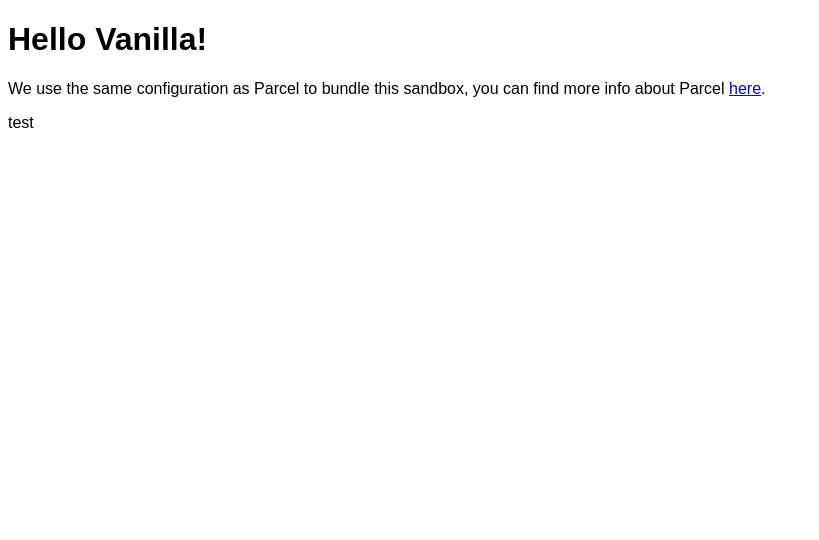
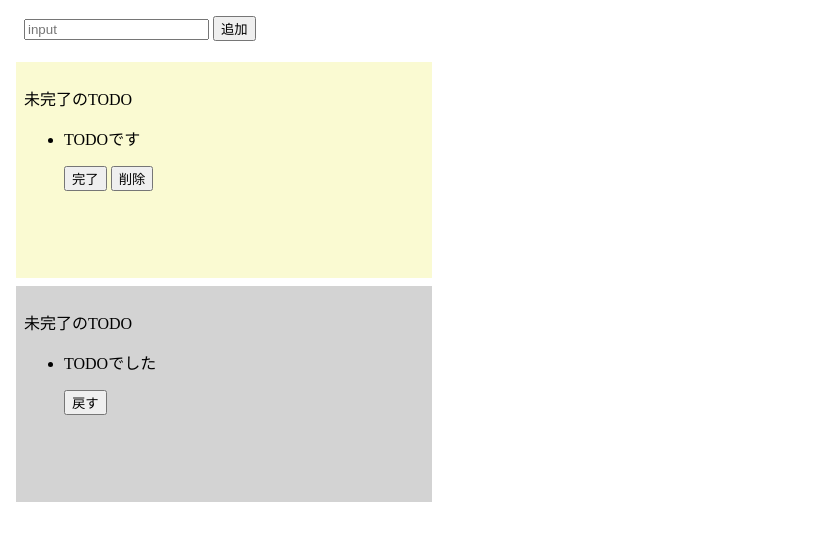
Before and after one commit to yuktnk/codesandbox-test, a website built with Parcel: page index.html in a window 1280 px wide. Shown: the whole page, without its empty margins (0-819 px from the left). Built offline with nearby package versions, Linux system fonts and the light colour scheme.

Commit message:
todo vanilla js

```diff
--- a/index.html
+++ b/index.html
@@ -1,13 +1,41 @@
 <!DOCTYPE html>
 <html>
   <head>
-    <title>Parcel Sandbox</title>
+    <title>To Do List</title>
     <meta charset="UTF-8" />
+    <link rel="stylesheet" href="./src/styles.css" />
   </head>
 
   <body>
-    <div id="app"></div>
-    <p>test</p>
+    <div class="input-area">
+      <input type="text" placeholder="input" id="add-text" />
+      <button id="add-button">追加</button>
+    </div>
+
+    <div class="incomplete-area">
+      <p>未完了のTODO</p>
+      <ul>
+        <li clas="item">
+          <p>TODOです</p>
+          <div>
+            <button>完了</button>
+            <button>削除</button>
+          </div>
+        </li>
+      </ul>
+    </div>
+
+    <div class="complete-area">
+      <p>未完了のTODO</p>
+      <ul>
+        <li clas="item">
+          <p>TODOでした</p>
+          <div>
+            <button>戻す</button>
+          </div>
+        </li>
+      </ul>
+    </div>
 
     <script src="src/index.js"></script>
   </body>
--- a/src/index.js
+++ b/src/index.js
@@ -1,10 +1,11 @@
 import "./styles.css";
 
-document.getElementById("app").innerHTML = `
-<h1>Hello Vanilla!</h1>
-<div>
-  We use the same configuration as Parcel to bundle this sandbox, you can find more
-  info about Parcel
-  <a href="https://parceljs.org" target="_blank" rel="noopener noreferrer">here</a>.
-</div>
-`;
+const onClickAdd = () => {
+  const inputText = document.getElementById("add-text").value;
+  document.getElementById("add-text").value = "";
+  alert(inputText);
+};
+
+document
+  .getElementById("add-button")
+  .addEventListener("click", () => onClickAdd());
--- a/src/styles.css
+++ b/src/styles.css
@@ -1,3 +1,29 @@
-body {
+/* body {
   font-family: sans-serif;
+} */
+.input-area {
+  width: 400px;
+  height: 30px;
+  padding: 8px;
+  margin: 8px;
 }
+
+.incomplete-area {
+  background-color: lightgoldenrodyellow;
+  width: 400px;
+  min-height: 200px;
+  padding: 8px;
+  margin: 8px;
+}
+
+.complete-area {
+  background-color: lightgrey;
+  width: 400px;
+  min-height: 200px;
+  padding: 8px;
+  margin: 8px;
+}
+
+.item {
+  display: flex;
+}
```
